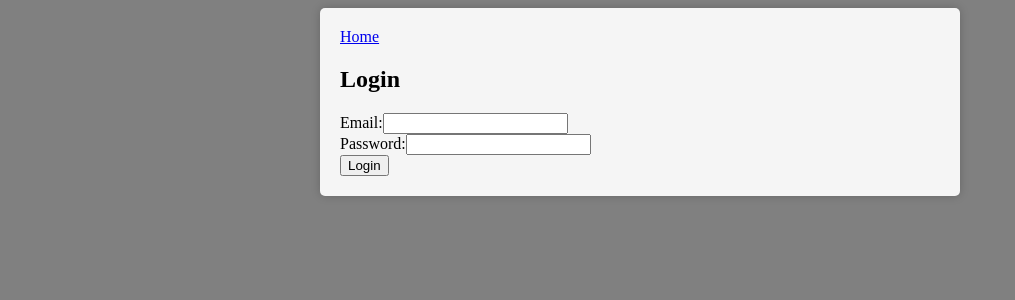
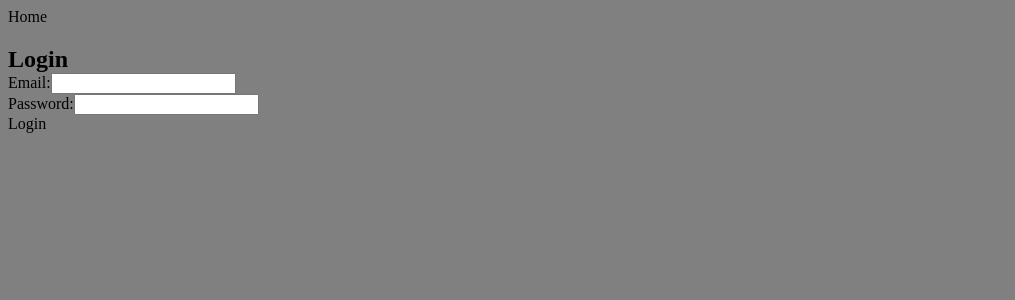
Before and after one commit to DenShtephen/goit-react-hw-08-phonebook, a React (Create React App) app: page /goit-react-hw-08-phonebook/login in a window 1280 px wide. Shown: the top 300 px of the page, without its empty margins (0-1015 px from the left). Built offline with nearby package versions, Linux system fonts and the light colour scheme.

Commit message:
fixes and some css

```diff
--- a/package.json
+++ b/package.json
@@ -17,6 +17,7 @@
     "react-router-dom": "^6.15.0",
     "react-scripts": "5.0.1",
     "redux-persist": "^6.0.0",
+    "styled-components": "^6.0.8",
     "web-vitals": "^2.1.3"
   },
   "scripts": {
--- a/src/components/App.jsx
+++ b/src/components/App.jsx
@@ -8,7 +8,6 @@ import { Route, Routes } from 'react-router-dom';
 import PublicRoute from 'PublicRoute/PublicRoute';
 import PrivateRoute from 'PrivateRoute/PrivateRoute';
 import { refreshThunk } from 'redux/auth/AuthThunk';
-import { getStateToken } from 'redux/auth/selectors';
 
 const Header = lazy(() => import('./UserMenu/UserMenu'));
 const HomePage = lazy(() => import('../pages/HomePage/HomePage'));
@@ -20,16 +19,13 @@ const LoginForm = lazy(() => import('../pages/LoginForm/LoginForm'));
 
 export const App = () => {
   const dispatch = useDispatch();
-  const token = useSelector(getStateToken);
 
   useEffect(() => {
-    if (token) {
-      dispatch(refreshThunk());
-    }
-  }, [token, dispatch]);
+    dispatch(refreshThunk());
+  }, [dispatch]);
 
   return (
-    <div className="app-container">
+    <div>
       <Suspense fallback={<div>Loading...</div>}>
         <Routes>
           <Route path="/" element={<Header />}>
--- /dev/null
+++ b/src/components/Styled/Global.jsx
@@ -0,0 +1,44 @@
+import { createGlobalStyle } from 'styled-components';
+
+export const GlobalStyle = createGlobalStyle`
+h1,
+  h2,
+  h3,
+  h4,
+  h5,
+  h6,
+  p {
+    margin: 0;
+  }
+
+  ul,
+  ol {
+    list-style: none;
+    padding-left: 0;
+    margin: 0;
+  }
+
+  button {
+    padding: 0;
+    border: none;
+    font: inherit;
+    color: inherit;
+    background-color: transparent;
+    cursor: pointer;
+  }
+
+  a {
+    text-decoration: none;
+    color: inherit;
+  }
+
+  img {
+    display: block;
+    max-width: 100%;
+    height: auto;
+  }
+
+body {
+  background-color: gray;
+}
+`;
--- a/src/components/UserMenu/UserMenu.jsx
+++ b/src/components/UserMenu/UserMenu.jsx
@@ -14,14 +14,14 @@ const Header = () => {
 
   return (
     <>
-      <header>
+      <header className="header">
         {!profile && <NavLink to={'/'}>Home</NavLink>}
         {profile && (
-          <div>
-            <p>{profile.email}</p>
+          <div className="user-wrapper">
+            <p className="user-info">{profile.email}</p>
             <button
               type="submit"
-              className="delete-button"
+              className="logout-button"
               onClick={handleLogOut}
             >
               Logout
--- a/src/index.css
+++ b/src/index.css
@@ -1,7 +1,20 @@
 @import-normalize; /* bring in normalize.css styles */
 
-body {
-  background-color: gray;
+.header {
+  padding-bottom: 20px;
+  box-shadow: rgba(0, 0, 0, 0.45) 0px 25px 20px -20px;
+
+  border-radius: 5px;
+}
+
+.list {
+  display: flex;
+  justify-content: space-evenly;
+}
+
+.item {
+  margin-top: 10px;
+  margin-bottom: 10px;
 }
 
 .app-container {
@@ -75,3 +88,32 @@ body {
   border: 1px solid #ccc;
   border-radius: 3px;
 }
+
+.logout-button {
+  width: 150px;
+  background-color: #f44336;
+  color: white;
+  border: none;
+  padding: 8px 12px;
+  border-radius: 5px;
+  cursor: pointer;
+}
+
+.logout-button:hover {
+  background-color: #d32f2f;
+}
+
+.user-wrapper {
+  display: flex;
+  justify-content: space-around;
+  gap: 16px;
+  align-items: center;
+  margin-bottom: 40px;
+}
+
+.user-info {
+  color: rgba(10, 34, 74, 1);
+  font-weight: 400;
+  font-size: 18px;
+  line-height: 1.7;
+}
--- a/src/index.js
+++ b/src/index.js
@@ -6,6 +6,7 @@ import { store, persistor } from './redux/store';
 import { Provider } from 'react-redux';
 import './index.css';
 import { PersistGate } from 'redux-persist/integration/react';
+import { GlobalStyle } from 'components/Styled/Global';
 
 ReactDOM.createRoot(document.getElementById('root')).render(
   <React.StrictMode>
@@ -13,6 +14,7 @@ ReactDOM.createRoot(document.getElementById('root')).render(
       <Provider store={store}>
         <PersistGate loading={null} persistor={persistor}>
           <App />
+          <GlobalStyle />
         </PersistGate>
       </Provider>
     </BrowserRouter>
--- a/src/pages/Contacts/Contacts.jsx
+++ b/src/pages/Contacts/Contacts.jsx
@@ -13,7 +13,7 @@ const Contacts = () => {
   }, [dispatch]);
 
   return (
-    <div>
+    <div className="app-container">
       <Section title="PhoneBook">
         <ContactForm />
       </Section>
--- a/src/redux/auth/AuthThunk.js
+++ b/src/redux/auth/AuthThunk.js
@@ -55,6 +55,10 @@ export const refreshThunk = createAsyncThunk(
     const stateThunk = thunkAPI.getState();
     const token = stateThunk.auth.token;
 
+    if (!token) {
+      return thunkAPI.rejectWithValue();
+    }
+
     try {
       setAuthToken(token);
       const userProfile = await instance.get('/users/current');
--- a/src/redux/contacts/ContactsThunk.js
+++ b/src/redux/contacts/ContactsThunk.js
@@ -15,15 +15,12 @@ export const fetchContacts = createAsyncThunk(
 
 export const addContacts = createAsyncThunk(
   'contact/add-contact',
-  async ({ name, number }, thinkAPI) => {
+  async (contact, thunkAPI) => {
     try {
-      const response = await instance.post('/contacts', {
-        name: name,
-        number: number,
-      });
+      const response = await instance.post('/contacts', contact);
       return response.data;
     } catch (error) {
-      return thinkAPI.rejectWithValue(error._message);
+      return thunkAPI.rejectWithValue({ message: error.message });
     }
   }
 );
```
Also changed, not shown: 1 other file (tests, documents, lock files or other folders).
